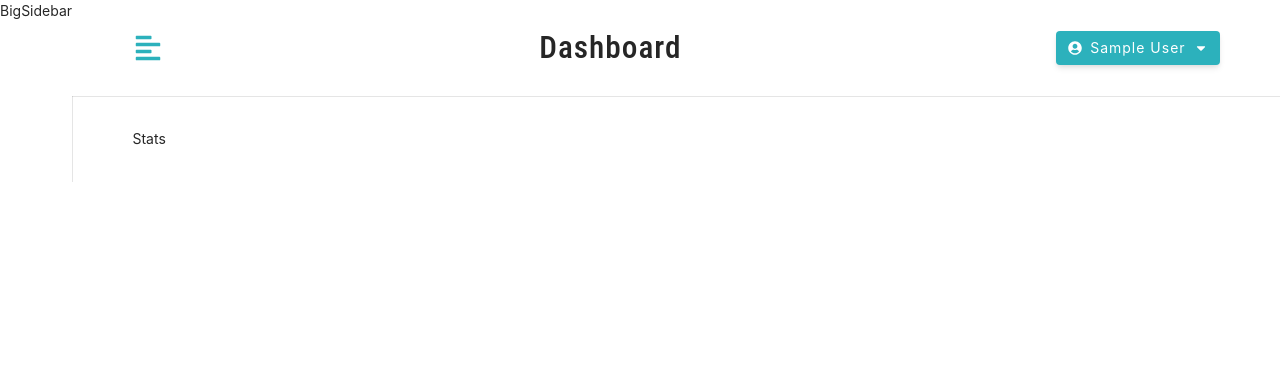
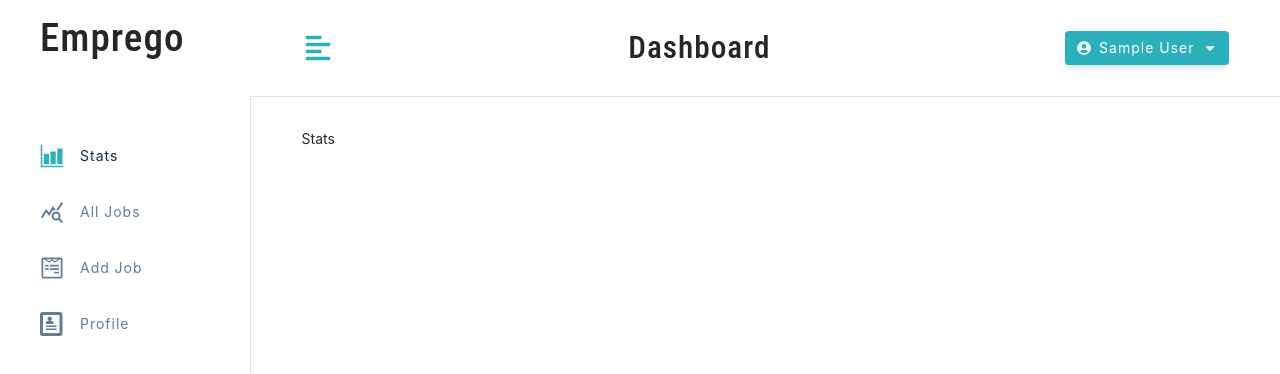
Before and after one commit to YellowFlash2012/emprego-fs, a React (Create React App) app in the folder client/: page /dashboard in a window 1280 px wide. Shown: the top 374 px of the page. Built offline with nearby package versions, Linux system fonts and the light colour scheme; sample sign-in values are in the browser's storage.

Commit message:
smallsidebar and bigsidebar completed with all styling and functionalities. Protected landing and register page from access when user is found in localstorage

```diff
--- a/client/src/components/BigSidebar.js
+++ b/client/src/components/BigSidebar.js
@@ -1,6 +1,29 @@
+import { useAppContext } from "../context/appContext";
 import Wrapper from "../wrappers/BigSidebar"
+import Logo from "./Logo";
+import NavLinks from "./NavLinks";
 
 const BigSidebar = () => {
-    return <Wrapper>BigSidebar</Wrapper>;
+    const { showSidebar } = useAppContext();
+
+    return (
+        <Wrapper>
+            <div
+                className={
+                    showSidebar
+                        ? "sidebar-container"
+                        : "sidebar-container show-sidebar"
+                }
+            >
+                <div className="content">
+                    <header>
+                        <Logo />
+                    </header>
+
+                    <NavLinks />
+                </div>
+            </div>
+        </Wrapper>
+    );
 };
 export default BigSidebar;
--- /dev/null
+++ b/client/src/components/NavLinks.js
@@ -0,0 +1,25 @@
+import { NavLink } from "react-router-dom";
+import { useAppContext } from "../context/appContext";
+import links from "../utils/links";
+
+const NavLinks = ({toggleSidebar}) => {
+    // const { toggleSidebar } = useAppContext();
+    return (
+        <div className="nav-links">
+            {links.map((link) => (
+                <NavLink
+                    className={({ isActive }) =>
+                        isActive ? "nav-link active" : "nav-link"
+                    }
+                    to={link.path}
+                    key={link.id}
+                    onClick={toggleSidebar}
+                >
+                    <span className="icon">{link.icon}</span>
+                    {link.text}
+                </NavLink>
+            ))}
+        </div>
+    );
+};
+export default NavLinks;
--- a/client/src/components/SmallSidebar.js
+++ b/client/src/components/SmallSidebar.js
@@ -1,7 +1,37 @@
+import { FaTimes } from "react-icons/fa";
+
 import Wrapper from "../wrappers/SmallSidebar"
+import Logo from "./Logo";
+import { useAppContext } from "../context/appContext";
+import NavLinks from "./NavLinks";
+
 
 
 const SmallSidebar = () => {
-    return <Wrapper>SmallSidebar</Wrapper>;
+    const { showSidebar, toggleSidebar } = useAppContext()
+
+    return (
+        <Wrapper>
+            <div
+                className={
+                    showSidebar
+                        ? "sidebar-container show-sidebar"
+                        : "sidebar-container"
+                }
+            >
+                <div className="content">
+                    <button type="button" className="close-btn" onClick={toggleSidebar}>
+                        <FaTimes />
+                    </button>
+
+                    <header>
+                        <Logo />
+                    </header>
+
+                    <NavLinks toggleSidebar={toggleSidebar} />
+                </div>
+            </div>
+        </Wrapper>
+    );
 };
 export default SmallSidebar;
--- a/client/src/pages/Landing.js
+++ b/client/src/pages/Landing.js
@@ -1,10 +1,18 @@
-import { useNavigate } from "react-router-dom";
+import { Navigate, useNavigate } from "react-router-dom";
 import Logo from "../components/Logo";
+import { useAppContext } from "../context/appContext";
 import Wrapper from "../wrappers/LandingPage"
 
 const Landing = () => {
 
     const navigate = useNavigate();
+
+    const { user } = useAppContext();
+
+    if (user) {
+        return <Navigate to="/dashboard" replace/>
+    }
+
     return <Wrapper>
         <nav>
             <Logo/>
--- /dev/null
+++ b/client/src/utils/links.js
@@ -0,0 +1,18 @@
+import { IoBarChartSharp } from "react-icons/io5";
+import { MdQueryStats } from "react-icons/md";
+import { FaWpforms } from "react-icons/fa";
+import { ImProfile } from "react-icons/im";
+
+const links = [
+    { id: 1, text: "stats", path: "/dashboard", icon: <IoBarChartSharp /> },
+    {
+        id: 2,
+        text: "all jobs",
+        path: "all-jobs",
+        icon: <MdQueryStats />,
+    },
+    { id: 3, text: "add job", path: "add-new-job", icon: <FaWpforms /> },
+    { id: 4, text: "profile", path: "profile", icon: <ImProfile /> },
+];
+
+export default links;
```
Also changed, not shown: client/src/context/appContext.js (line endings or trailing spaces).
